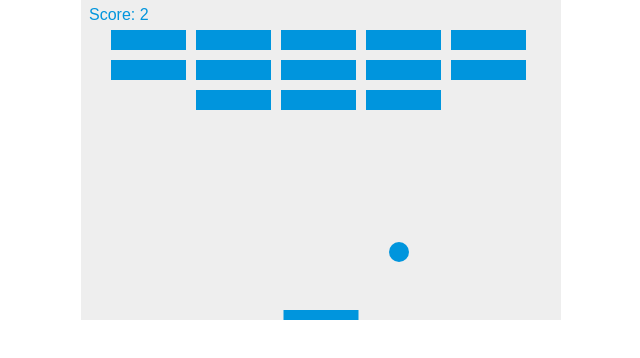
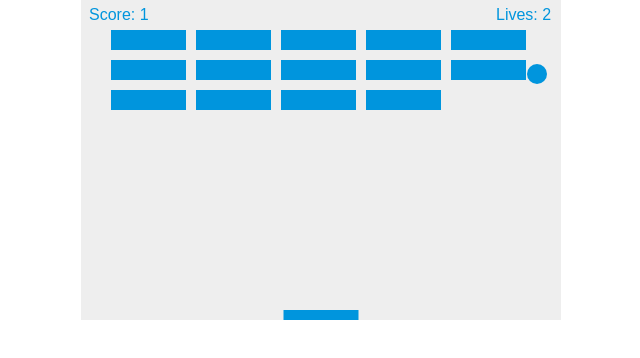
Before and after one commit to withoutwax/breakout-game, a plain HTML site: page index.html in a window 1280 px wide. Shown: the whole page, without its empty margins (319-959 px from the left). Drawn offline with Linux system fonts and the light colour scheme.

Commit message:
Added lives

```diff
--- a/index.html
+++ b/index.html
@@ -43,6 +43,7 @@
     let brickOffsetLeft = 30;
 
     let score = 0;
+    let lives = 3;
 
     let bricks = [];
     for (i = 0; i < brickColumnCount; i++) {
@@ -70,6 +71,15 @@
       }
     }
 
+    document.addEventListener("mousemove", mouseMoveHandler, false);
+
+    function mouseMoveHandler(e) {
+      let relativeX = e.clientX - canvas.offsetLeft;
+      if (relativeX > 0 && relativeX < canvas.width) {
+        paddleX = relativeX - paddleWidth / 2;
+      }
+    }
+
     function collisionDetection() {
       for (i = 0; i < brickColumnCount; i++) {
         for (j = 0; j < brickRowCount; j++) {
@@ -93,6 +103,12 @@
       ctx.font = "16px Arial";
       ctx.fillStyle = "#0095DD";
       ctx.fillText("Score: " + score, 8, 20);
+    }
+
+    function drawLives() {
+      ctx.font = "16px Arial";
+      ctx.fillStyle = "#0095DD";
+      ctx.fillText("Lives: " + lives, canvas.width - 65, 20);
     }
 
     function drawBricks() {
@@ -135,6 +151,7 @@
       drawBall();
       drawPaddle();
       drawScore();
+      drawLives();
       collisionDetection();
 
       if (x + dx > canvas.width - ballRadius || x + dx < ballRadius) {
@@ -146,8 +163,17 @@
         if (x > paddleX && x < paddleX + paddleWidth) {
           dy = -dy;
         } else {
-          alert("GAME OVER");
-        document.location.reload();
+          lives--;
+          if (!lives) {
+            alert("GAME OVER");
+          document.location.reload();
+          } else {
+            x = canvas.width / 2;
+            y = canvas.height - 30;
+            dx = 2;
+            dy = -2;
+            paddleX = (canvas.width - paddleWidth) / 2;
+          }
         }
       }
 
@@ -159,11 +185,11 @@
 
       x += dx;
       y += dy;
+      requestAnimationFrame(draw);
     }
 
+    draw();
 
-
-    setInterval(draw, 10);
   </script>
 </body>
 </html>
```
